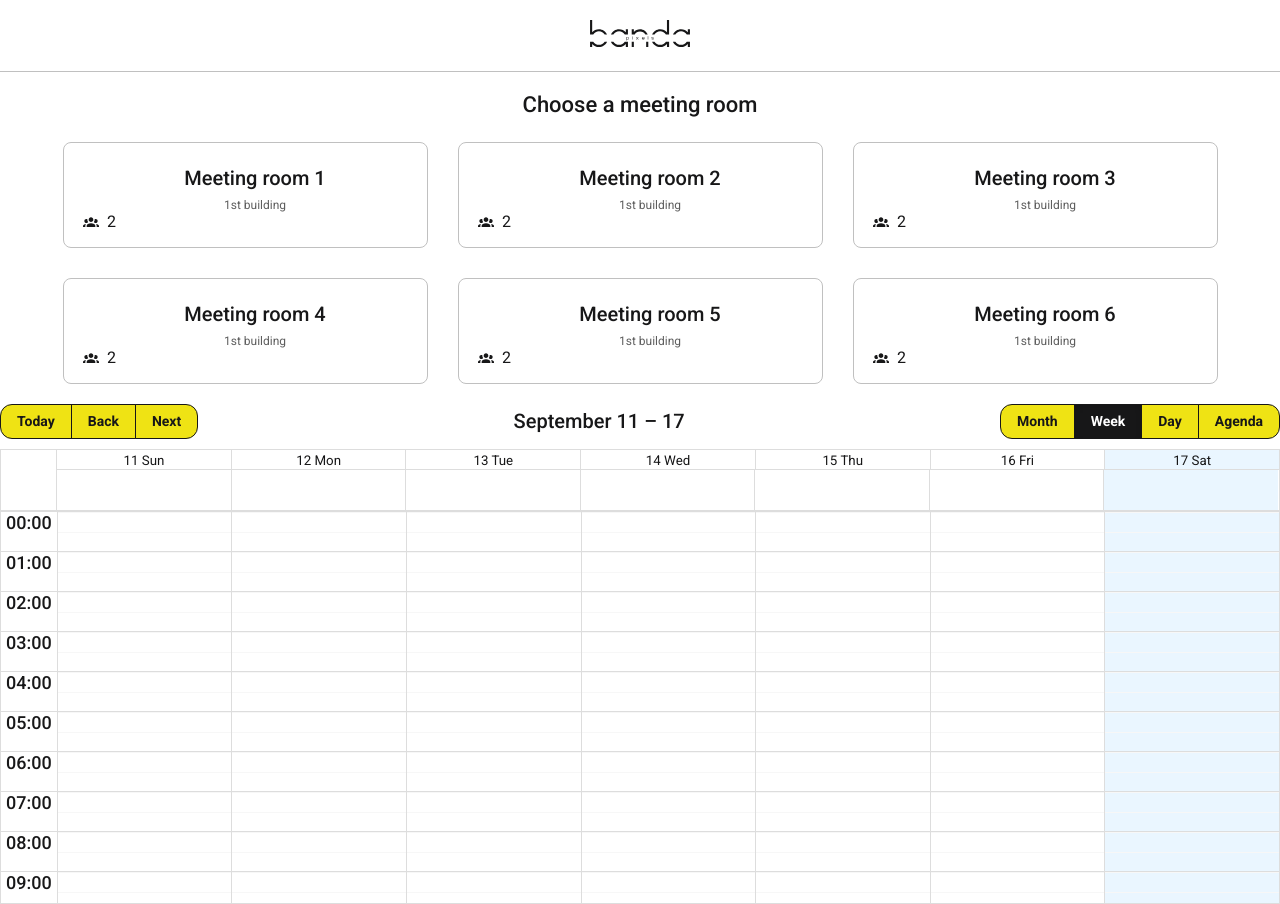
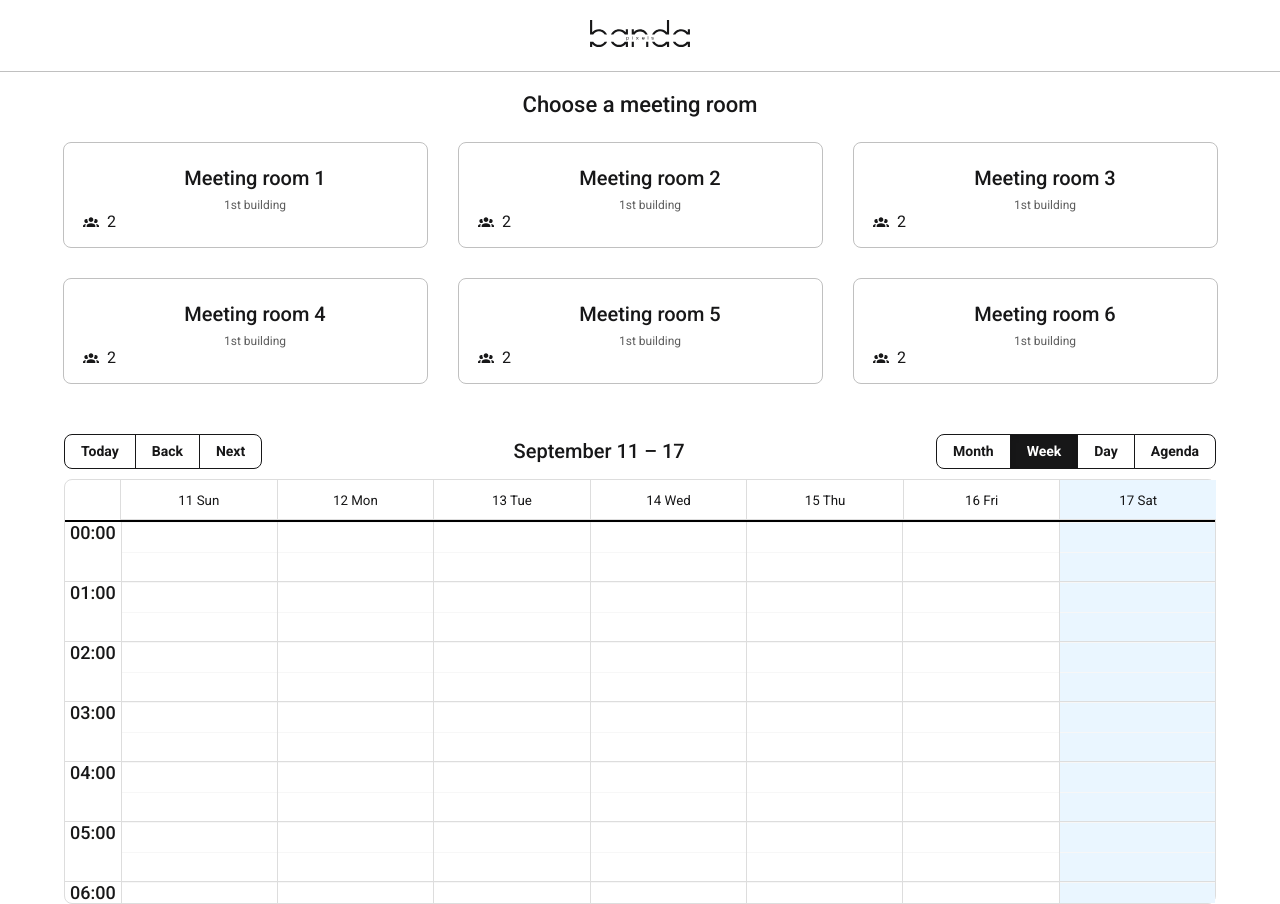
Before and after one commit to DmytroSukhariev/bandapixels-meeting-room-booking-frontend, a React (Create React App) app: page / in a window 1280 px wide. Built offline with nearby package versions, Linux system fonts and the light colour scheme.

Commit message:
changed some styles

```diff
--- a/src/components/Calendar/styles/styles.scss
+++ b/src/components/Calendar/styles/styles.scss
@@ -3,7 +3,6 @@
 
 //.rbc-timeslot-group:nth-child(1), .rbc-timeslot-group:nth-child(2), .rbc-timeslot-group:nth-child(3), .rbc-timeslot-group:nth-child(23), .rbc-timeslot-group:nth-child(24)
 //{ background-color: lightpink; }
-
 
 .rbc-calendar{
   color: #171718;
@@ -11,4 +10,19 @@
   font-family: 'Roboto', sans-serif;
   font-style: normal;
   font-weight: 500;
+  max-width: 1555px;
+  margin: 0 auto;
+  padding-top: 50px;
+  height: 600px;
+
+  @media screen and (max-width: 1590px) {
+    max-width: 1157px;
+    width: 90%;
+    padding-top: 30px;
+  }
+
+  @media screen and (max-width: 768px) {
+    padding-top: 0;
+    margin-bottom: 30px;
+  }
 }
--- a/src/components/Calendar/styles/toolbar.scss
+++ b/src/components/Calendar/styles/toolbar.scss
@@ -8,6 +8,11 @@
   font-size: 20px;
   line-height: 23px;
   color: #171718;
+
+  @media screen and (max-width: 768px) {
+    flex-direction: column;
+    gap: 8px;
+  }
 
   .rbc-toolbar-label {
     flex-grow: 1;
@@ -24,8 +29,8 @@
     padding: .375rem 1rem;
     white-space: nowrap;
 
-    background: #EFE314;
-    border-radius: 12px;
+    background: #FFFFFF;
+    border-radius: 8px;
 
     font-weight: 600;
     font-size: 14px;
@@ -60,11 +65,11 @@
     &:hover {
       //color: $btn-color;
       background-color: #EFE314;
-      opacity: 0.7;
       //border-color: $active-border;
     }
   }
 }
+
 
 .rbc-btn-group {
   display: inline-block;
@@ -110,3 +115,101 @@
     margin-left: 10px;
   }
 }
+
+.rbc-allday-cell {
+  display: none;
+}
+
+.rbc-header {
+  padding: 10px;
+}
+
+.rbc-time-content {
+  border-top: 2px solid black;
+}
+
+.rbc-today {
+  .rbc-events-container {
+    width: 100%;
+
+    .rbc-event {
+      border-radius: 0;
+      justify-content: center;
+      min-height: 30px;
+      padding: 5px;
+
+      .rbc-event-label {
+        color: #FFFFFF;
+      }
+
+      .rbc-event-content {
+        color: #FFFFFF;
+        min-height: 20px;
+        padding: 0;
+      }
+
+      .rbc-selected {
+        background-color: #EFE314;
+      }
+    }
+  }
+}
+
+.rbc-agenda-time-cell {
+  border-left: 1px solid #ddd;
+}
+
+.rbc-row-segment {
+  .rbc-event {
+    border-radius: 0;
+
+    .rbc-event-content {
+      color: #FFFFFF;
+    }
+  }
+}
+
+.rbc-current-time-indicator {
+  display: none;
+}
+
+.rbc-month-view,
+.rbc-time-view {
+  border-radius: 8px;
+}
+
+.rbc-time-view {
+  .rbc-time-content {
+    @media screen and (max-width: 768px) {
+      border-radius: 8px;
+    }
+  }
+}
+
+.rbc-timeslot-group {
+  min-height: 60px;
+}
+
+.rbc-time-header {
+  &.rbc-overflowing {
+    border-right: none;
+  }
+}
+
+.rbc-time-content {
+  .rbc-events-container {
+    margin-right: 0;
+
+    .rbc-event {
+      border-radius: 0;
+
+      .rbc-event-label {
+        color: #FFFFFF;
+      }
+
+      .rbc-event-content {
+        color: #FFFFFF;
+      }
+    }
+  }
+}
```
Also changed, not shown: src/components/Calendar/styles/styles.css (added, +17 -0 lines), 1 other file (tests, documents, lock files or other folders).
